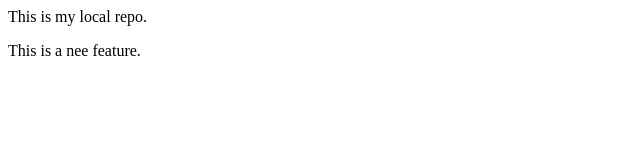
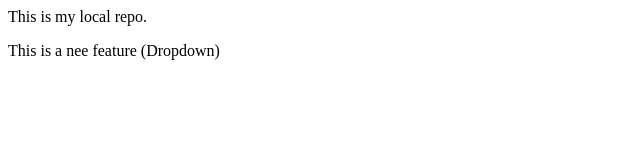
Before and after one commit to sumit211998/localtoremote, a plain HTML site: page index.html in a window 1280 px wide. Shown: the full height of the page, 0-640 px from the left. Drawn offline with Linux system fonts and the light colour scheme.

Commit message:
add dropdown

```diff
--- a/index.html
+++ b/index.html
@@ -1,2 +1,2 @@
 <p>This is my local repo.</p>
-<p>This is a nee feature.</p>
+<p>This is a nee feature (Dropdown)</p>
```
